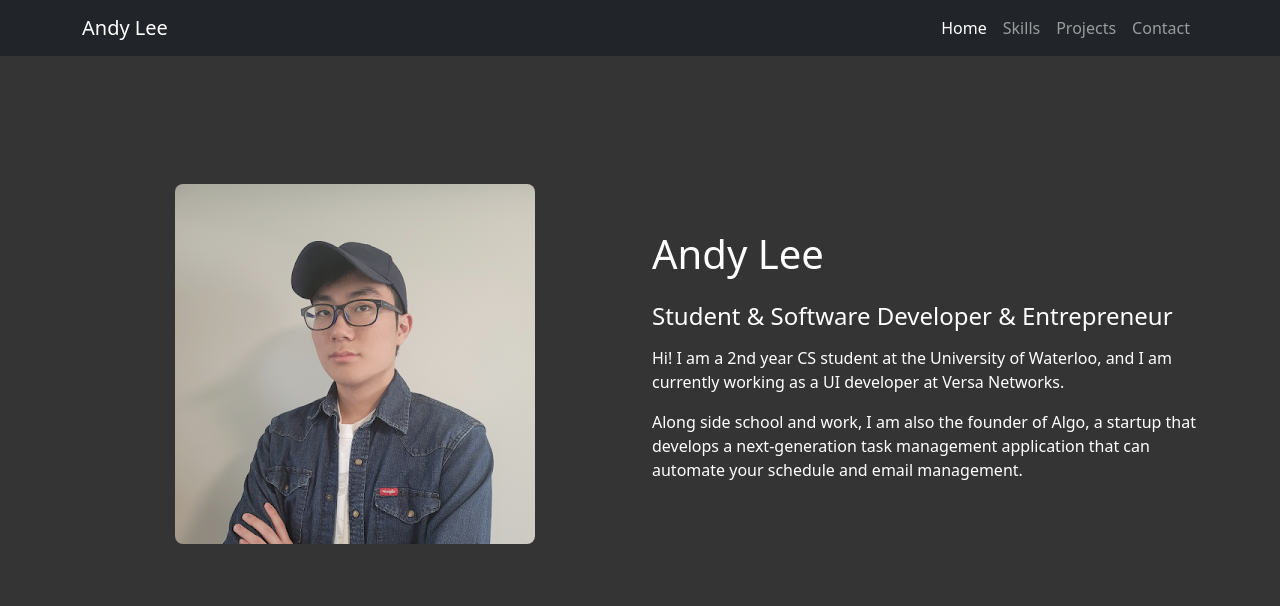
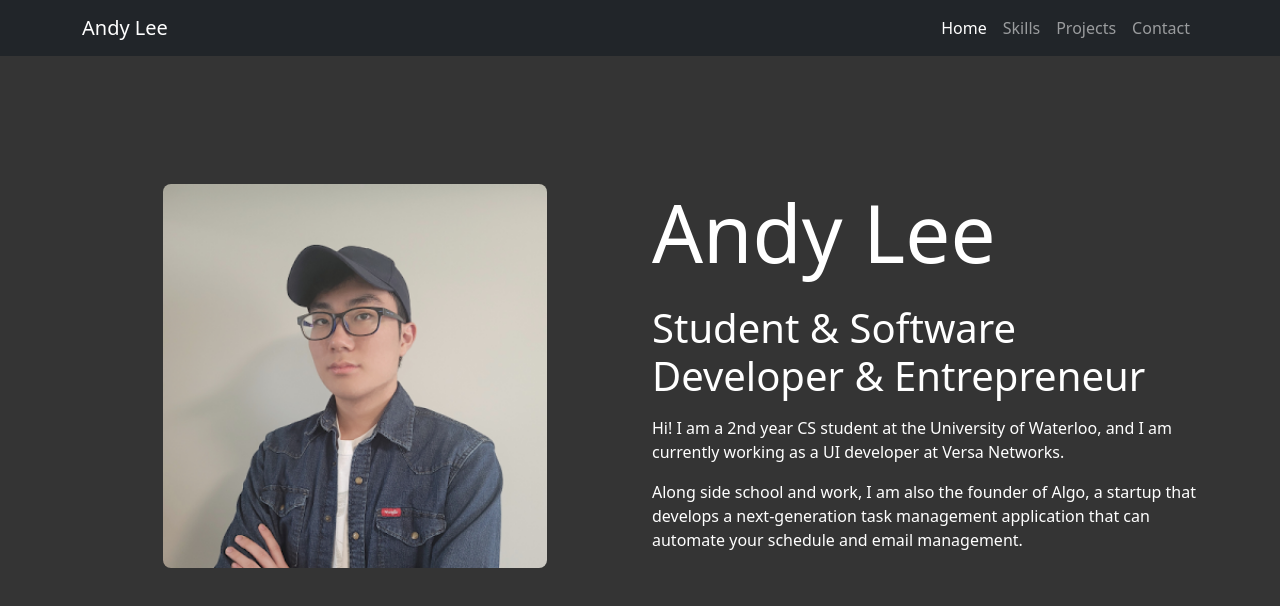
Before and after one commit to techandy42/personal-portfolio-website, a plain HTML site: page index.html in a window 1280 px wide. Drawn offline with nearby package versions, Linux system fonts and the light colour scheme.

Commit message:
changed the font size and style on home page

```diff
--- a/index.html
+++ b/index.html
@@ -68,8 +68,10 @@
         <div
           class="col-12 col-lg-6 d-flex flex-column justify-content-center fade-in-image"
         >
-          <h1 class="mb-4">Andy Lee</h1>
-          <h4 class="mb-3">Student & Software Developer & Entrepreneur</h4>
+          <div class="mb-4 display-1">Andy Lee</div>
+          <div class="mb-3 display-6">
+            Student & Software Developer & Entrepreneur
+          </div>
           <p>
             Hi! I am a 2nd year CS student at the University of Waterloo, and I
             am currently working as a UI developer at Versa Networks.
```
